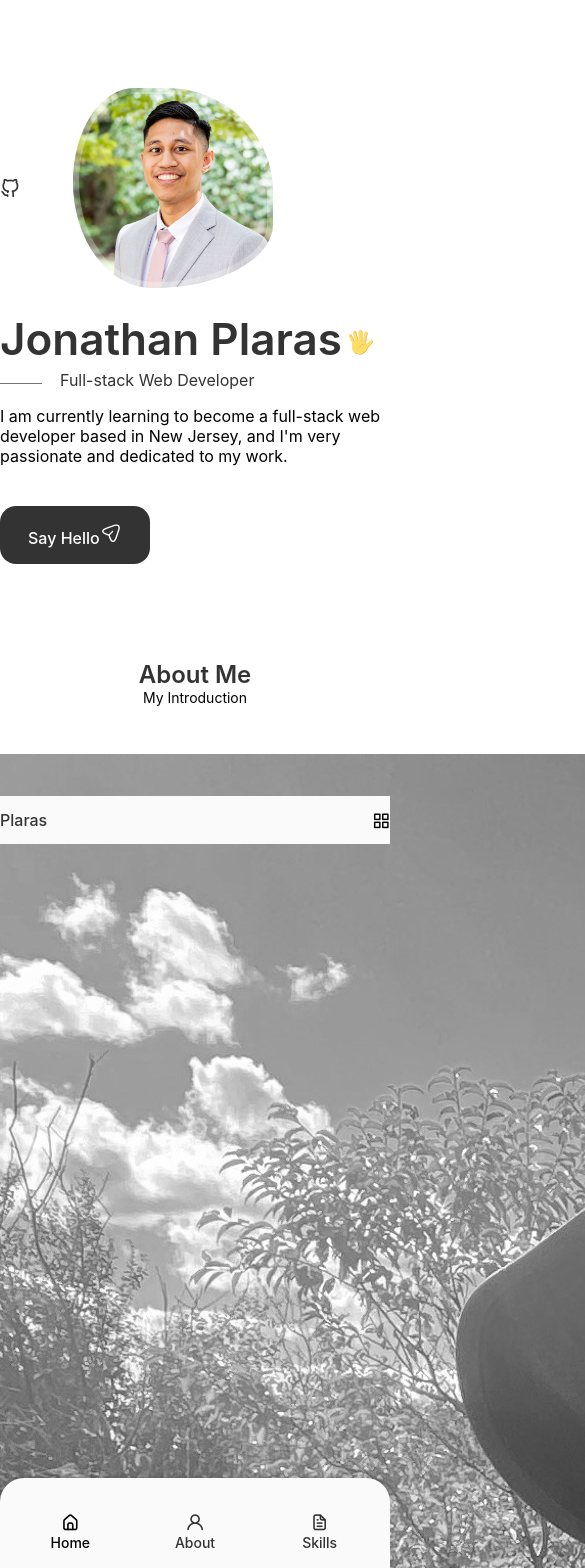
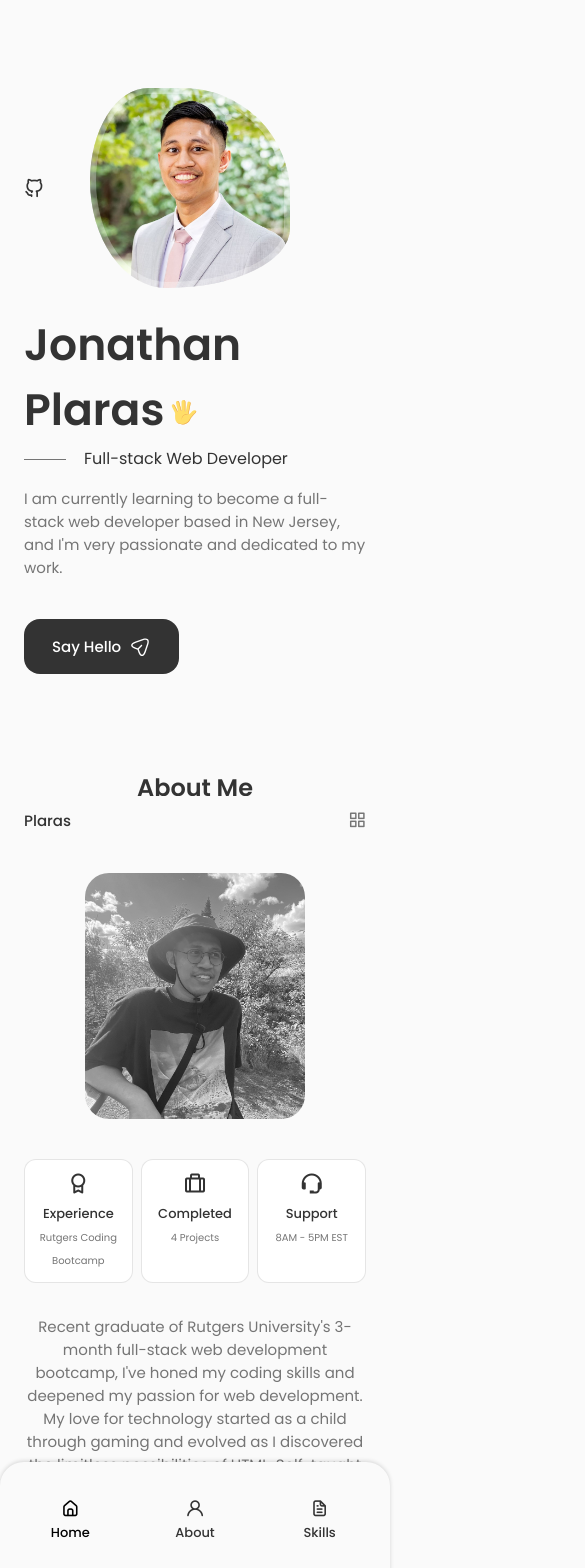
Before and after one commit to pljon/react-portfolio, a React (Create React App) app: page / in a window 390 px wide. Shown: the top 1568 px of the page, 585 px wide, since content can reach past the window. Built offline with nearby package versions, Linux system fonts and the light colour scheme.

Commit message:
updated info component and about me description. styled About.js component, fully functional responsiveness. added reuseable css variables in App.css

```diff
--- a/src/App.css
+++ b/src/App.css
@@ -1,5 +1,5 @@
 /* google fonts import */
-@import url('https://fonts.googleapis.com/css2?family=Poppins:wght@400;500;600&display=swap');
+@import url("https://fonts.googleapis.com/css2?family=Poppins:wght@400;500;600&display=swap");
 
 /* css variables */
 :root {
@@ -15,12 +15,17 @@
   --container-color: #fff;
 
   /* font */
-  --body-font: 'Poppins', sans-serif;
+  --body-font: "Poppins", sans-serif;
 
   /* font sizes */
   --big-font-size: 3.5rem;
   --h1-font-size: 2.25rem;
+  --h2-font-size: 1.5rem;
+  --h3-font-size: 1.25rem;
+  --normal-font-size: 1rem;
   --small-font-size: 0.875rem;
+  --smaller-font-size: 0.813rem;
+  --tiny-font-size: 0.625rem;
 
   /* font weight */
   --font-normal: 400;
@@ -29,12 +34,18 @@
 
   /* bottom margins */
   --mb-0-25: 0.25rem;
+  --mb-0-5: 0.5rem;
+  --mb-0-75: 0.75rem;
   --mb-1: 1rem;
+  --mb-1-5: 1.5rem;
+  --mb-2: 2rem;
   --mb-2-5: 2.5rem;
   --mb-3: 3rem;
 
   /* z-index */
+  --z-tooltip: 10;
   --z-fixed: 100;
+  --z-modal: 1000;
 }
 
 /* response text */
@@ -42,8 +53,11 @@
   :root {
     --big-font-size: 2.75rem;
     --h1-font-size: 1.5rem;
-
+    --h2-font-size: 1.25rem;
     --h3-font-size: 1rem;
+    --normal-font-size: 0.938rem;
+    --small-font-size: 0.813rem;
+    --smaller-font-size: 0.75rem;
   }
 }
 
@@ -56,6 +70,19 @@
 
 html {
   scroll-behavior: smooth;
+}
+
+body,
+button,
+input,
+textarea {
+  font-family: var(--body-font);
+  font-size: var(--normal-font-size);
+}
+
+body {
+  background-color: var(--body-color);
+  color: var(--text-color);
 }
 
 h1,
@@ -73,7 +100,18 @@ a {
   text-decoration: none;
 }
 
-/* reuseable classes */
+button {
+  cursor: pointer;
+  border: none;
+  outline: none;
+}
+
+img {
+  max-width: 100%;
+  height: auto;
+}
+
+/*=============== REUSABLE CSS CLASSES ===============*/
 .section {
   padding: 6rem 0 2rem;
 }
@@ -114,6 +152,19 @@ a {
   padding: 1.25rem 2rem;
   border-radius: 1rem;
   font-weight: var(--font-medium);
+}
+
+.button:hover {
+  background-color: var(--title-color-dark);
+}
+
+.button__icon {
+  margin-left: var(--mb-0-5);
+}
+
+.button--flex {
+  display: inline-flex;
+  align-items: center;
 }
 
 /* responsive breakpoints */
--- a/src/components/about/About.js
+++ b/src/components/about/About.js
@@ -16,10 +16,7 @@ function About() {
           <Info />
 
           <p className="about__description">
-            Recently graduated from Rutgers Coding Bootcamp as of February 17,
-            2023. I created web pages with UI / UX user interface along with my
-            most recent project, a full MERN stack application. More to be
-            entered here...
+          Recent graduate of Rutgers University's 3-month full-stack web development bootcamp, I've honed my coding skills and deepened my passion for web development. My love for technology started as a child through gaming and evolved as I discovered the limitless possibilities of HTML. Self-taught and driven, I am constantly exploring the world of technology and seeking new challenges in web development. Outside of coding, I enjoy hiking, dancing, and watching movies.
           </p>
 
           <a download="" href={CV} className="button button--flex">
--- a/src/components/about/Info.js
+++ b/src/components/about/Info.js
@@ -8,7 +8,7 @@ const Info = () => {
 
         <h3 className="about__title">Experience</h3>
         <span className="about__subtitle">
-          3 months in bootcamp, 6 months self-study
+        Rutgers Coding Bootcamp
         </span>
       </div>
 
@@ -16,14 +16,14 @@ const Info = () => {
         <i class="bx bx-briefcase-alt about__icon"></i>
 
         <h3 className="about__title">Completed</h3>
-        <span className="about__subtitle">3 Projects</span>
+        <span className="about__subtitle">4 Projects</span>
       </div>
 
       <div className="about__box">
         <i class="bx bx-support about__icon"></i>
 
         <h3 className="about__title">Support</h3>
-        <span className="about__subtitle">Chronically Online</span>
+        <span className="about__subtitle">8AM - 5PM EST</span>
       </div>
     </div>
   );
--- a/src/components/about/about.css
+++ b/src/components/about/about.css
@@ -0,0 +1,93 @@
+.about__container {
+  grid-template-columns: repeat(2, 1fr);
+  align-items: center;
+  column-gap: 4rem;
+}
+
+.about__img {
+  width: 350px;
+  border-radius: 1.5rem;
+  justify-self: center;
+}
+
+.about__info {
+  grid-template-columns: repeat(3, 140px);
+  gap: 0.5rem;
+  margin-bottom: var(--mb-2);
+}
+
+.about__box {
+  background-color: var(--container-color);
+  border: 1px solid rgba(0, 0, 0, 0.1);
+  border-radius: 0.75rem;
+  text-align: center;
+  padding: 1rem 1.25rem;
+}
+
+.about__icon {
+  font-size: 1.5rem;
+  color: var(--title-color);
+  margin-bottom: var(--mb-0-5);
+}
+
+.about__title {
+  font-size: var(--small-font-size);
+  font-weight: var(--font-medium);
+}
+
+.about__subtitle {
+  font-size: var(--tiny-font-size);
+}
+
+.about__description {
+  padding: 0 4rem 0 0;
+  margin-bottom: var(--mb-2-5);
+}
+
+/* responsive breakpoints */
+/* large devices */
+@media screen and (max-width: 992px) {
+  .about__container {
+    grid-template-columns: 1fr;
+    row-gap: 2.5rem;
+  }
+
+  .about__img {
+    width: 220px;
+  }
+
+  .about__box {
+    padding: 0.75rem 0.5rem;
+  }
+
+  .about__data {
+    text-align: center;
+  }
+
+  .about__info {
+    justify-content: center;
+  }
+
+  .about__description {
+    padding: 0 5rem;
+    margin-bottom: 2rem;
+  }
+}
+
+/* medium devices */
+@media screen and (max-width: 576px) {
+  .about__info {
+    grid-template-columns: repeat(3, 1fr);
+  }
+
+  .about__description {
+    padding: 0;
+  }
+}
+
+/* small devices */
+@media screen and (max-width: 350px) {
+    .about__info {
+        grid-template-columns: repeat(2, 1fr);
+    }
+}
```
